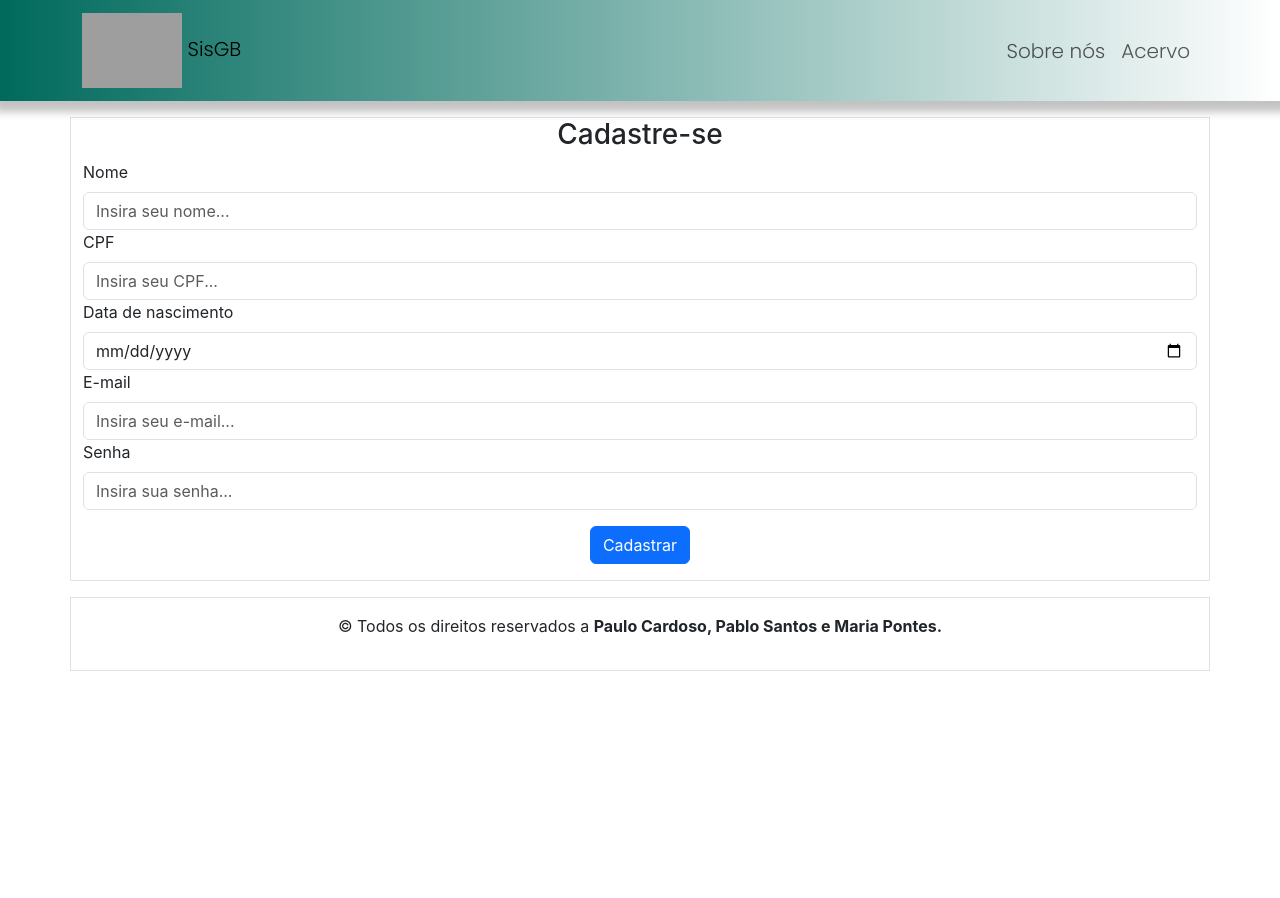
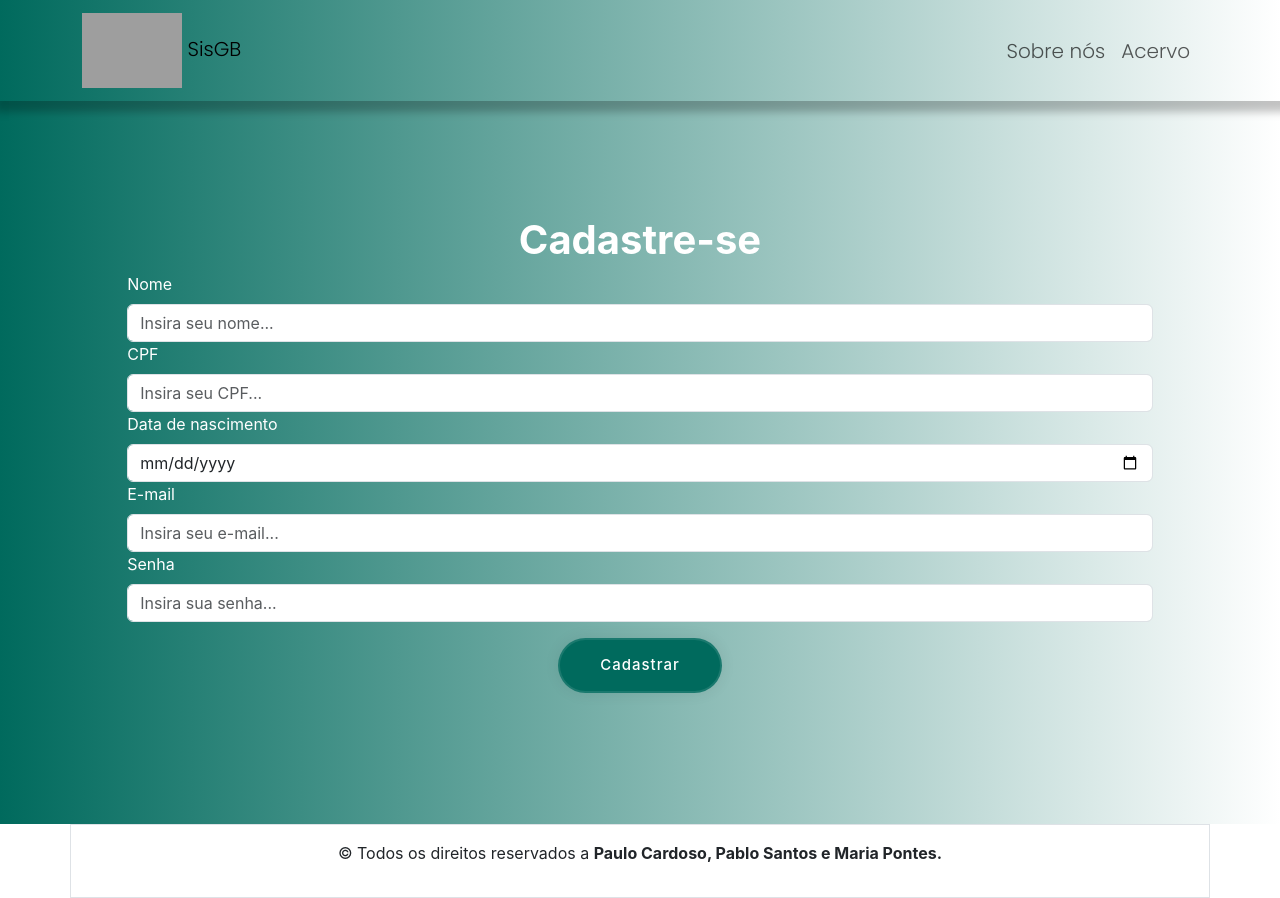
Before and after one commit to Pablo-Roldao/sisgb, a React (Create React App) app: page /signup in a window 1280 px wide. Before the commit the page ends 800 px from the top, so only its background shows below. Built offline with nearby package versions, Linux system fonts and the light colour scheme; grey boxes are pictures that could not be loaded.

Commit message:
styling SignUp

```diff
--- a/src/pages/SignUp.js
+++ b/src/pages/SignUp.js
@@ -1,6 +1,8 @@
 import React from 'react';
 import { Button, Container, Form } from 'react-bootstrap';
 import { useForm } from 'react-hook-form';
+
+import styles from './SignUp.module.css'
 
 import NavbarComponent from '../components/NavbarComponent';
 import Footer from '../components/Footer';
@@ -15,9 +17,9 @@ export default function SignUp() {
     <>
       <NavbarComponent about={true} bookCollection={true} />
 
-      <div className='p-3'>
-        <Container className='border'>
-          <h3 className='text-center'>Cadastre-se</h3>
+      <div className={styles.welcome}>
+        <Container className={styles.form}>
+          <h2 className='text-center'>Cadastre-se</h2>
           <Form onSubmit={handleSubmit(onSubmit)}>
             <Form.Group>
               <Form.Label>Nome</Form.Label>
--- /dev/null
+++ b/src/pages/SignUp.module.css
@@ -0,0 +1,39 @@
+.welcome{
+    background-image: linear-gradient(to left, #fff, #006a5d);
+    color: #fff;
+    padding: 9%;
+}
+
+.welcome h2{
+    font-weight: bold;
+    font-size: 40px;
+}
+
+.welcome button{
+
+        font-weight: 500;
+        font-size: 15px;
+        letter-spacing: 1px;
+        display: inline-block;
+        padding: 14px 40px;
+        border-radius: 50px;
+        transition: 0.3s;
+        color: #fff;
+        background: #006a5d;
+        box-shadow: 0 0 15px rgba(0, 0, 0, 0.08);
+        border: 2px solid rgba(255, 255, 255, 0.1);
+}
+
+.welcome button:hover {
+        border-color: rgba(255, 255, 255, 0.5);
+        background-color: #006a5d;
+        transform: scale(1.1);
+        transition: all 0.5s;
+      }
+
+
+      @media (max-width: 760px) {
+        .welcome{
+            padding: 20%;
+        }
+    }
```
